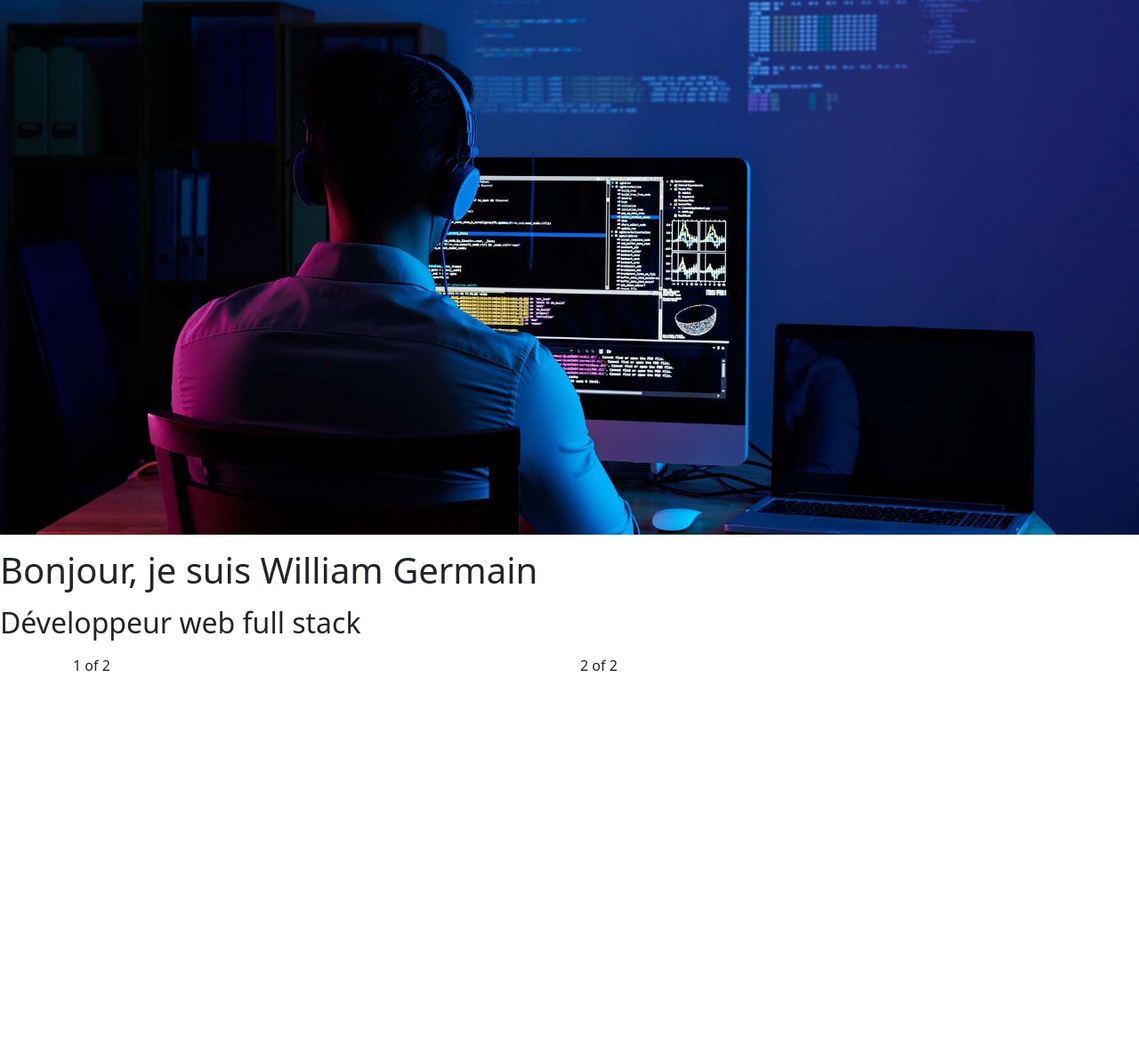
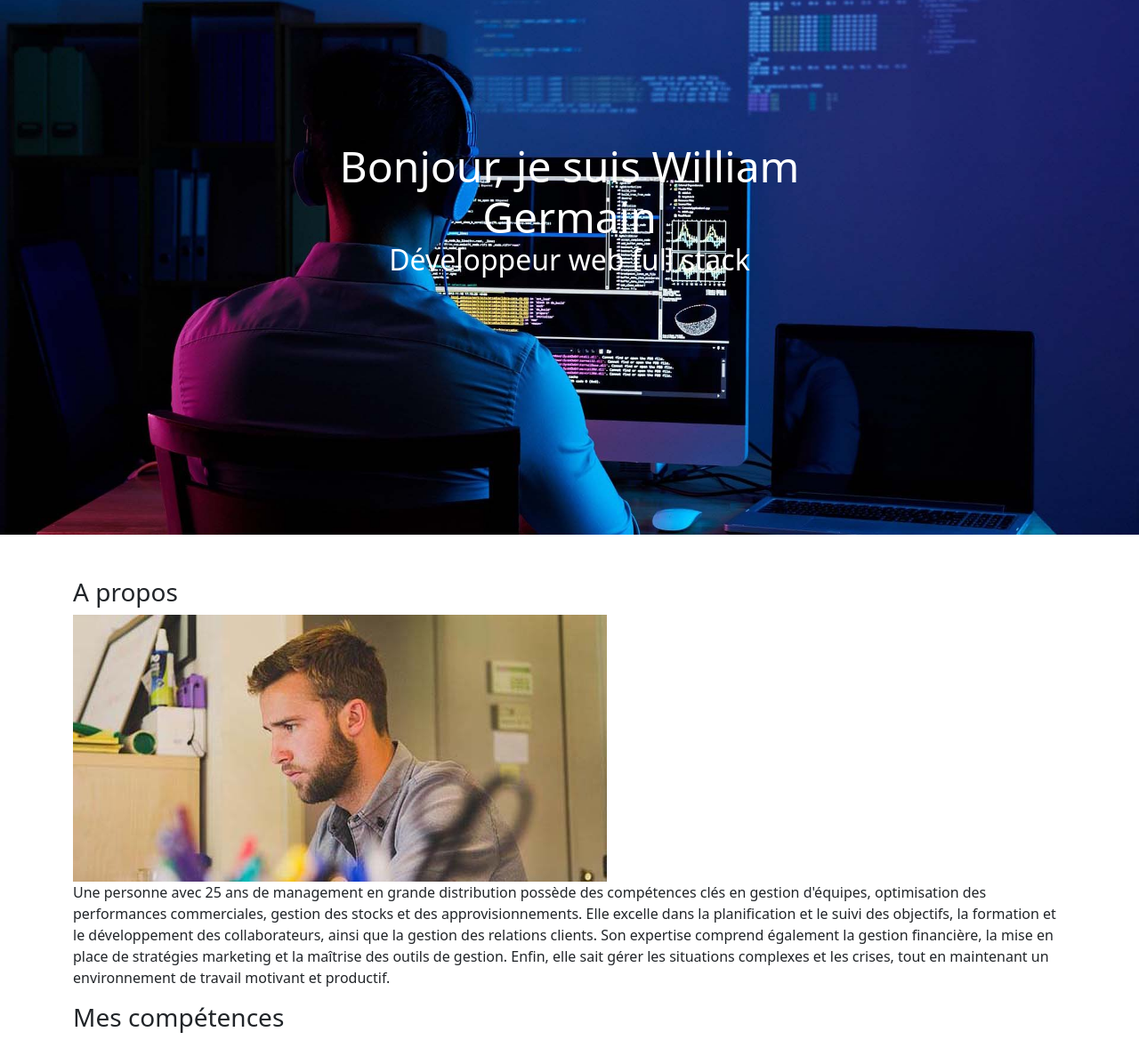
Before and after one commit to Kookaipersan/devoir-portfolio-germain, a plain HTML site: page index.html in a window 1280 px wide. Shown: the part 204-1373 px from the top of the page at 89% size. Before the commit the page ends 964 px from the top, so only its background shows below. Drawn offline with nearby package versions, Linux system fonts and the light colour scheme.

Commit message:
progress

```diff
--- a/default/style.css
+++ b/default/style.css
@@ -2,3 +2,41 @@
 @media all and (max-width: 600px) {
     header img { width: 100%; }
   }
+
+
+
+ /* Style de l'image-container */
+.image-container {
+  position: relative;          /* Nécessaire pour positionner le texte au-dessus de l'image */
+}
+
+.image-container img {
+  width: 100%;                 /* L'image prend toute la largeur */
+  height: auto;                /* Assure que l'image garde ses proportions */
+  min-height: 30vh;            /* Minimum hauteur de 50% de la fenêtre */
+  object-fit: cover;           /* L'image s'ajuste sans déformation */
+}
+
+/* Style du texte */
+.text-one {
+  position: absolute;          /* Permet de positionner le texte sur l'image */
+  top: 50%;                     /* Centre verticalement */
+  left: 50%;                    /* Centre horizontalement */
+  transform: translate(-50%, -50%); /* Ajuste le centrage en prenant en compte la taille du texte */
+  text-align: center;           /* Centre le texte à l'intérieur de .text-one */
+  color: white;                 /* Couleur du texte */
+  z-index: 10;                  /* S'assure que le texte est au-dessus de l'image */
+  padding: 10px;                /* Ajout d'un petit padding autour du texte pour plus d'espace */
+}
+
+h1 {
+  font-size: 3rem;  /* Ajustez la taille de la police pour le h1 */
+  margin: 0;
+}
+
+h2 {
+  font-size: 2rem;  /* Ajustez la taille de la police pour le h2 */
+  margin: 0;
+}
+
+/* Responsivité pour les petits écrans */
--- a/index.html
+++ b/index.html
@@ -45,25 +45,45 @@
             </div>
         </nav>
     </header>
-    <div class="image-container">
-        <img src="../devoir-portfolio-germain/default/images/hero-bg.jpg" class="w-100 min-vh-50" alt="hero-bg">
-        <div class="text-one">
-            <p>
-            <h1>Bonjour, je suis William Germain</h1>
-            </p>
-            <p>
-            <h2>Développeur web full stack</h2>
-            </p>
+    <main>
+        <div class="image-container">
+            <img src="../devoir-portfolio-germain/default/images/hero-bg.jpg" class="w-100 min-vh-50" alt="hero-bg">
+            <div class="text-one">
+                <h1>Bonjour, je suis William Germain</h1>
+                <h2>Développeur web full stack</h2>
+            </div>
         </div>
-    </div>
-    <div class="container">
+    </main>
+    <div class="container mt-5">
         <div class="row">
-            <div class="col">
-                1 of 2
+            <div class="col1">
+                <h3> A propos</h3>
+                <img src="../devoir-portfolio-germain/default/images/john-doe-about.jpg" alt="A propos">
+                <p>
+                    Une personne avec 25 ans de management en grande distribution possède des compétences clés en
+                    gestion d'équipes, optimisation des performances commerciales, gestion des stocks et des
+                    approvisionnements. Elle excelle dans la planification et le suivi des objectifs, la formation et le
+                    développement des collaborateurs, ainsi que la gestion des relations clients. Son expertise comprend
+                    également la gestion financière, la mise en place de stratégies marketing et la maîtrise des outils
+                    de gestion. Enfin, elle sait gérer les situations complexes et les crises, tout en maintenant un
+                    environnement de travail motivant et productif.
+                </p>
             </div>
-            <div class="col">
-                2 of 2
-            </div>
+
+            <div class="col2">
+                <h3>Mes compétences</h3>
+
+            </div class="progress mt-5">
+
+            <div class="progress-bar" style="width: 90%"></div>
+            <div class="progress-bar" style="width: 80%"></div>
+            <div class="progress-bar" style="width: 70%"></div>
+            <div class="progress-bar" style="width: 60%"></div>
+            <div class="progress-bar" style="width: 50%"></div>
+
+
+
+
 
 
 
```
